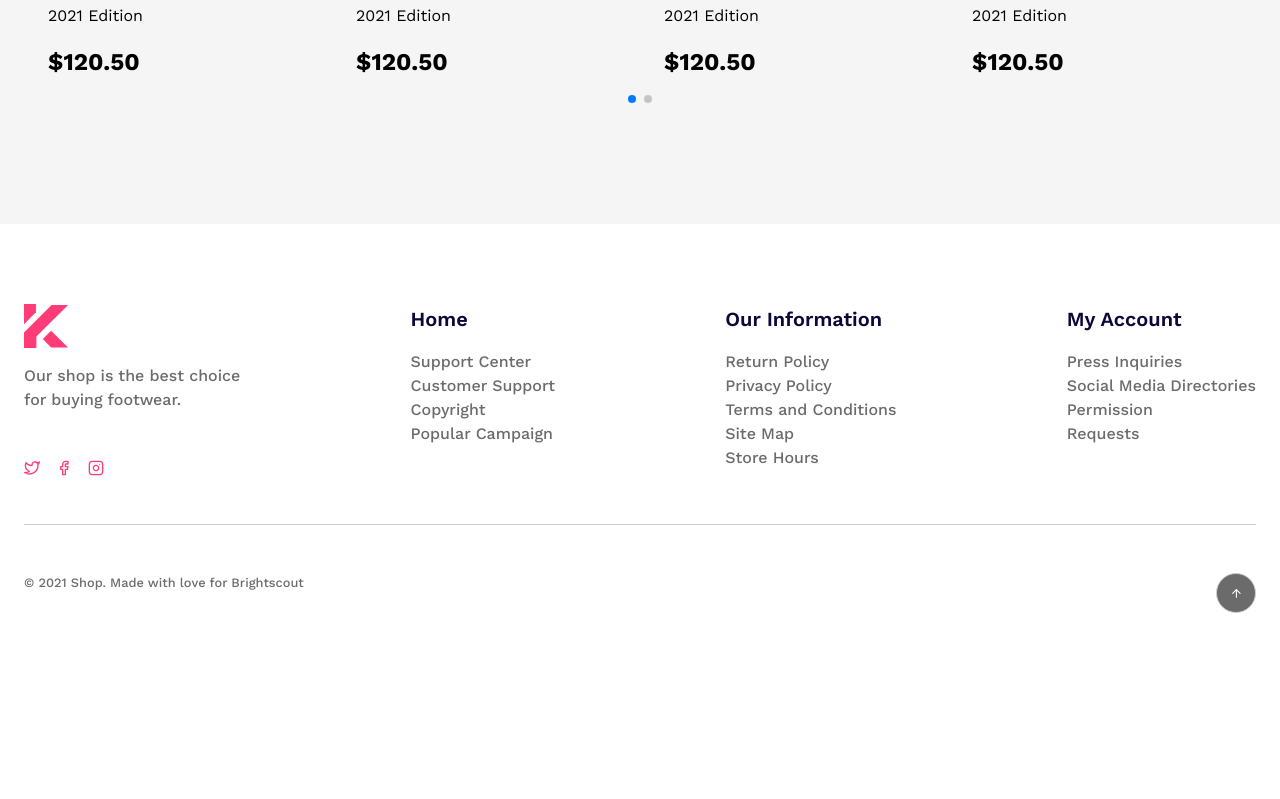
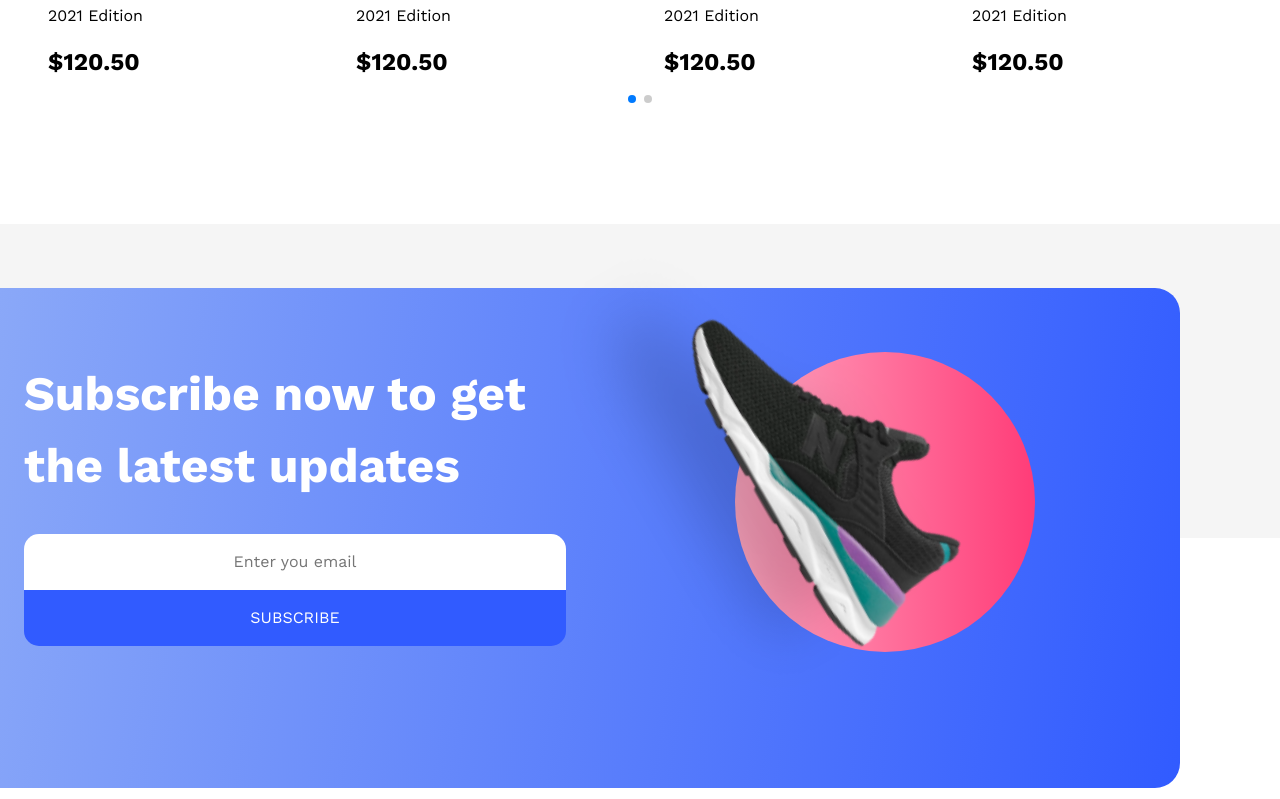
Before and after one commit to yuksak/cra-test-case, a React (Create React App) app: page / in a window 1280 px wide. Shown: the part 3201-4000 px from the top of the page. Before the commit the page ends 3894 px from the top, so only its background shows below. Built offline with nearby package versions, Linux system fonts and the light colour scheme.

Commit message:
feat: add arrivals section

```diff
--- a/src/components/arrivals/index.module.scss
+++ b/src/components/arrivals/index.module.scss
@@ -2,6 +2,11 @@
 
 .arrivals {
   background-color: var.$secondary-bg-color;
+  background: linear-gradient(
+    180deg,
+    var.$secondary-bg-color 50%,
+    var.$primary-bg-color 50%
+  );
   overflow: hidden;
   padding: 4rem 0;
 
--- /dev/null
+++ b/src/components/subscribe/index.jsx
@@ -0,0 +1,30 @@
+import React from "react";
+
+import styles from "./index.module.scss";
+import sneakerOne from "../../images/sneakers/sneaker-3.svg";
+
+const Subscribe = () => {
+  return (
+    <div className={styles.subscribe}>
+      <div className={styles.subscribe__block}>
+        <div className="wrapper">
+          <div className={styles.subscribe__content}>
+            <h2 className={styles.subscribe__title}>
+              Subscribe now to get the latest updates
+            </h2>
+            <div className={styles.subscribe__action}>
+              <input placeholder="Enter you email" />
+              <button>SUBSCRIBE</button>
+            </div>
+          </div>
+          <div className={styles.subscribe__media}>
+            <div className={styles.subscribe__gradient}></div>
+            <img src={sneakerOne} alt="" />
+          </div>
+        </div>
+      </div>
+    </div>
+  );
+};
+
+export default Subscribe;
--- /dev/null
+++ b/src/components/subscribe/index.module.scss
@@ -0,0 +1,126 @@
+@use "../../styles/variables.scss" as var;
+
+.subscribe {
+  background: linear-gradient(
+    180deg,
+    var.$secondary-bg-color 50%,
+    var.$primary-bg-color 50%
+  );
+  overflow: hidden;
+  box-sizing: border-box;
+
+  padding: 4rem 0;
+  position: relative;
+
+  &__block {
+    min-height: 500px;
+    width: 1180px;
+    border-radius: 0 25px 25px 0;
+    background: linear-gradient(279deg, #315bff, #8aa8f8);
+
+    @include var.tablet {
+      width: 100%;
+    }
+
+    & > div {
+      display: flex;
+      flex-direction: row;
+      justify-content: space-between;
+      align-items: center;
+      gap: 3rem;
+      padding: 4rem 1.5rem;
+
+      @include var.tablet {
+        flex-direction: column;
+      }
+    }
+  }
+
+  &__title {
+    color: white;
+    font-size: 3rem;
+    margin-bottom: 2rem;
+
+    @include var.tablet {
+      font-size: 2rem;
+      text-align: center;
+    }
+  }
+
+  &__gradient {
+    width: 300px;
+    height: 300px;
+    background: linear-gradient(270deg, #ff3c78, #ffa6c1);
+    border-radius: 50%;
+
+    @include var.tablet {
+      width: 100%;
+      height: 100%;
+    }
+
+    @include var.phone {
+      width: 50px;
+      height: 50px;
+    }
+  }
+
+  &__content {
+    flex: 1;
+  }
+
+  &__media {
+    display: flex;
+    justify-content: center;
+    align-items: flex-end;
+
+    flex: 1;
+
+    @include var.tablet {
+      flex-direction: column;
+      align-items: center;
+      justify-content: flex-end;
+    }
+
+    & > div {
+      position: relative;
+    }
+
+    & > img {
+      position: absolute;
+      top: 0;
+      left: 40%;
+      transform: rotate(90deg) scale(1.3);
+
+      @include var.tablet {
+        left: 30%;
+      }
+
+      @include var.tablet {
+        position: relative;
+        left: 0;
+      }
+    }
+  }
+
+  &__action {
+    display: flex;
+    flex-direction: column;
+    text-align: center;
+
+    & > input {
+      border: none;
+      text-align: center;
+      padding: 1rem 0;
+      border-radius: 15px 15px 0 0;
+    }
+
+    & > button {
+      border: none;
+      padding: 1rem 0;
+      background: #315bff;
+      color: white;
+      cursor: pointer;
+      border-radius: 0 0 15px 15px;
+    }
+  }
+}
--- a/src/pages/FootWearPage.jsx
+++ b/src/pages/FootWearPage.jsx
@@ -3,6 +3,7 @@ import Accessories from "../components/accessories";
 import Arrivals from "../components/arrivals";
 import Intro from "../components/intro";
 import Products from "../components/products";
+import Subscribe from "../components/subscribe";
 import Trend from "../components/trend";
 
 const FootWearPage = () => {
@@ -13,6 +14,7 @@ const FootWearPage = () => {
       <Accessories />
       <Trend />
       <Arrivals />
+      <Subscribe />
     </div>
   );
 };
```
